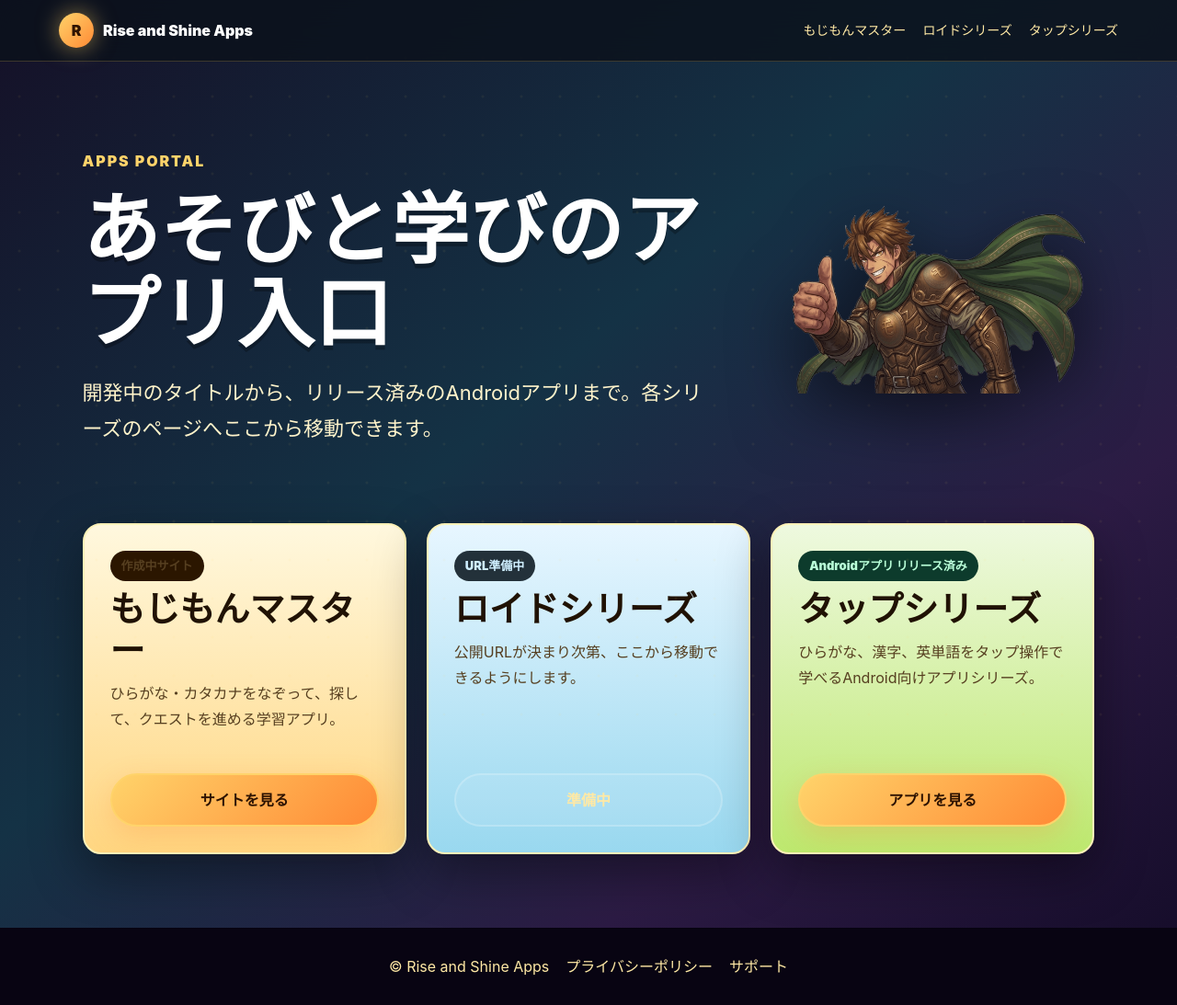
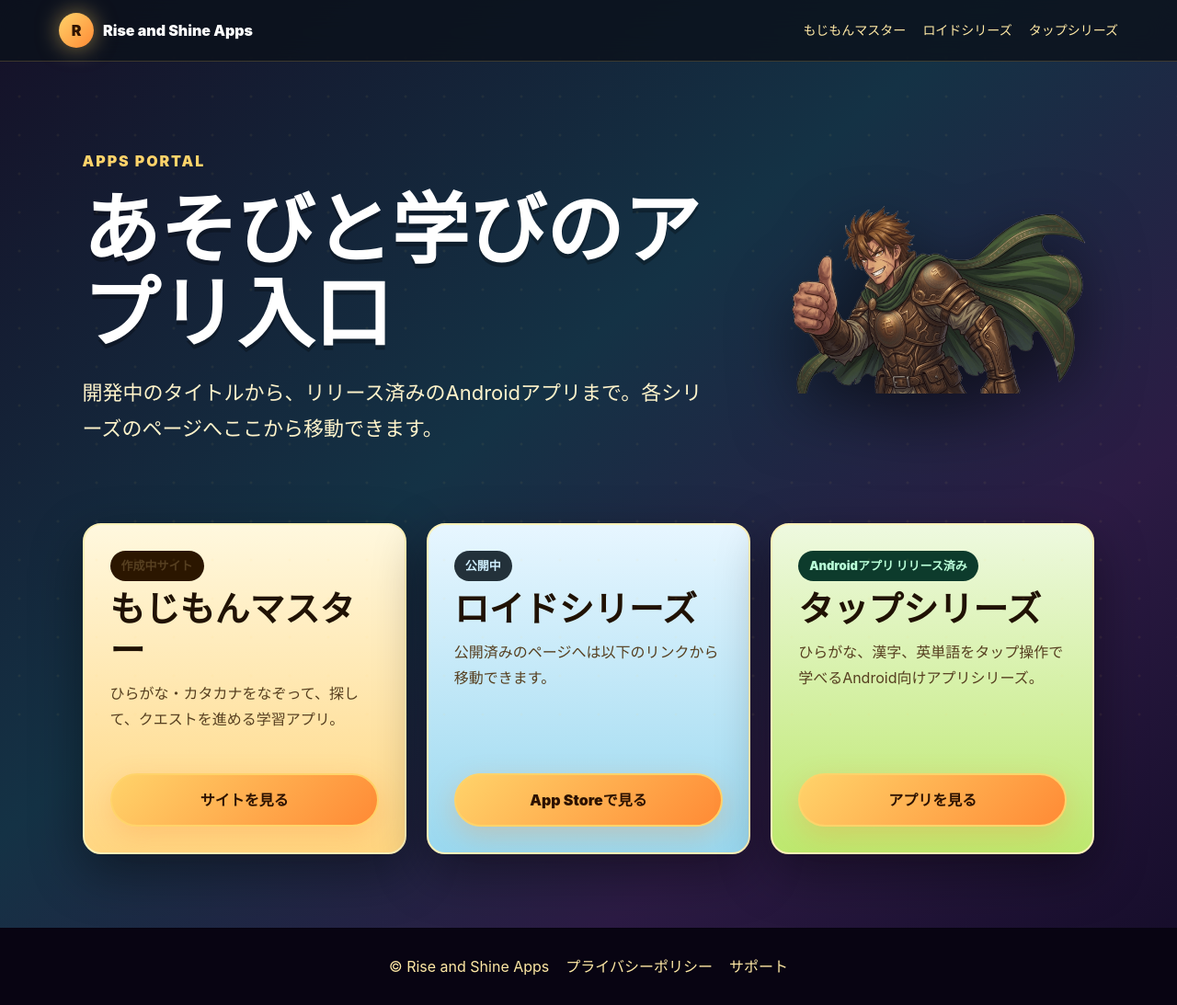
Before and after one commit to okadaokadaokadaokadaokada/okadaokadaokadaokadaokada.github.io, a plain HTML site: page mojimon_site/index.html in a window 1280 px wide. Shown: the whole page at 92% size. Drawn offline with Linux system fonts and the light colour scheme.

Commit message:
ロイドシリーズをApp Store開発者ページへリンク

```diff
--- a/mojimon_site/index.html
+++ b/mojimon_site/index.html
@@ -45,11 +45,11 @@
 
       <article id="roid-series" class="series-card roid-card">
         <div>
-          <p class="series-status muted">URL準備中</p>
+          <p class="series-status muted">公開中</p>
           <h2>ロイドシリーズ</h2>
-          <p>公開URLが決まり次第、ここから移動できるようにします。</p>
+          <p>公開済みのページへは以下のリンクから移動できます。</p>
         </div>
-        <span class="button disabled" aria-disabled="true">準備中</span>
+        <a class="button primary" href="https://apps.apple.com/us/developer/takashi-okada/id617640989" target="_blank" rel="noopener">App Storeで見る</a>
       </article>
 
       <article class="series-card tap-card">
```
